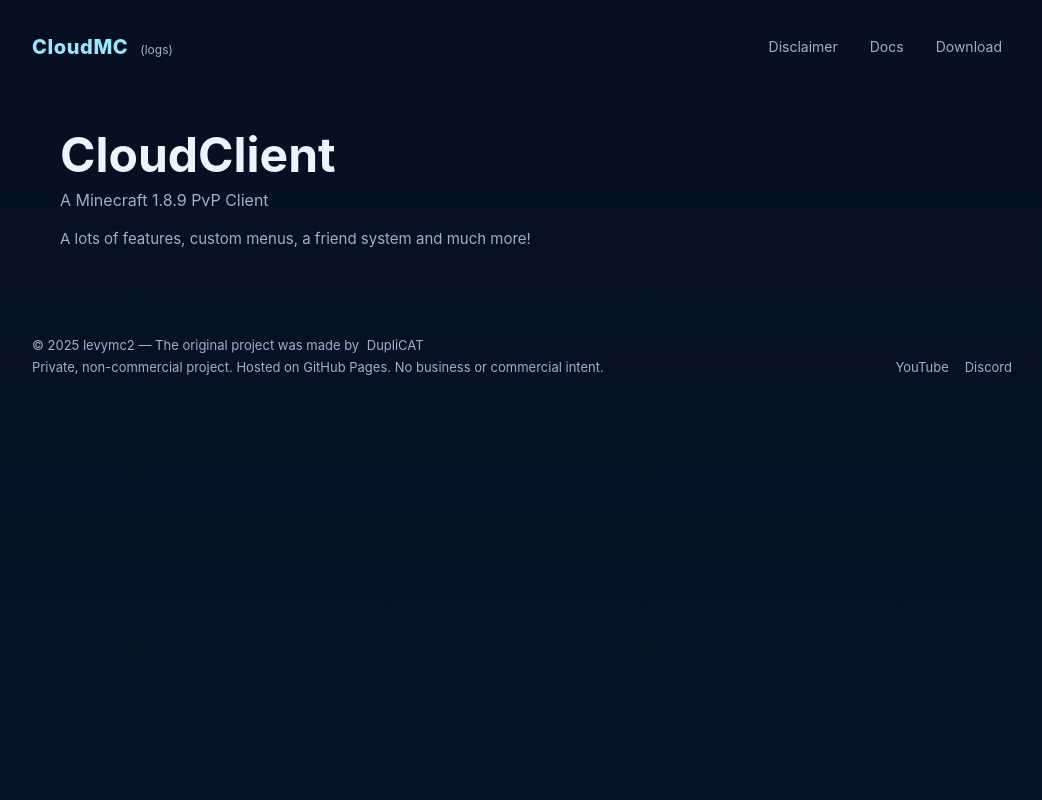
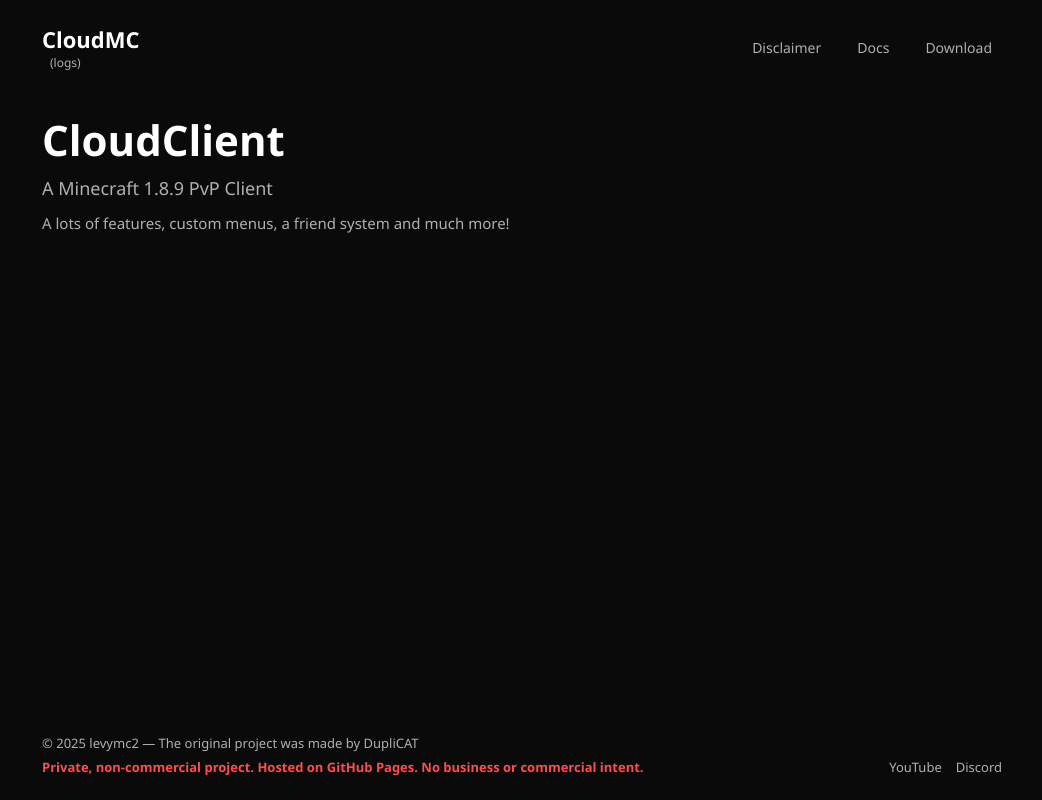
Before and after one commit to LevysGamingWorld/levysgamingworld.github.io, a plain HTML site: page index.html in a window 1280 px wide. Shown: the whole page, without its empty margins (118-1160 px from the left). Drawn offline with Linux system fonts and the light colour scheme.

Commit message:
Update style.css

```diff
--- a/style.css
+++ b/style.css
@@ -1,119 +1,144 @@
-:root{
-  --bg:#071326;
-  --panel:#0b1a2a;
-  --muted:#9fb0c4;
-  --accent:#9be7ff;
-  --white:#eaf6ff;
-  --maxw:980px;
-  --radius:10px;
-  font-family: Inter, "Segoe UI", Roboto, Arial, sans-serif;
+/* Grundlayout */
+:root {
+  --bg: #0a0a0a;
+  --text: #ffffff;
+  --muted: #b0b0b0;
+  --accent: #ff4d4d; /* Rot für Hinweis */
+  --maxw: 960px;
+  font-family: "Segoe UI", Roboto, Arial, sans-serif;
 }
 
-*{box-sizing:border-box}
-html,body{height:100%}
-body{
-  margin:0;
-  background:linear-gradient(180deg,#041022 0%, #071326 100%);
-  color:var(--white);
-  display:flex;
-  flex-direction:column;
-  align-items:center;
-  padding:32px;
+* { box-sizing: border-box; margin: 0; padding: 0; }
+
+body {
+  background: var(--bg);
+  color: var(--text);
+  display: flex;
+  flex-direction: column;
+  align-items: center;
+  min-height: 100vh;
+  padding: 24px;
 }
 
 /* Header */
-.site-header{
-  width:100%;
-  max-width:var(--maxw);
-  display:flex;
-  justify-content:space-between;
-  align-items:center;
-  gap:12px;
-  margin-bottom:28px;
-}
-.left{
-  display:flex;
-  align-items:flex-end;
-  gap:12px;
-}
-.logo{
-  font-weight:800;
-  font-size:20px;
-  color:var(--accent);
-  letter-spacing:0.6px;
-}
-.logs{
-  font-size:12px;
-  color:var(--muted);
-  margin-bottom:2px;
+.site-header {
+  width: 100%;
+  max-width: var(--maxw);
+  display: flex;
+  justify-content: space-between;
+  align-items: center;
+  margin-bottom: 40px;
 }
 
-/* Top navigation (top right) */
-.topnav{display:flex;gap:12px}
-.nav-link{
-  color:var(--muted);
-  text-decoration:none;
-  font-size:14px;
-  padding:6px 10px;
-  border-radius:8px;
-  user-select:none;
+.logo {
+  font-size: 22px;
+  font-weight: 700;
+  color: var(--text);
 }
-.nav-link:hover{color:var(--white); background:rgba(255,255,255,0.02)}
 
-/* Main hero block centered but visually similar to screenshot */
-.main-content{
-  width:100%;
-  max-width:var(--maxw);
-  display:flex;
-  justify-content:flex-start;
+.logs {
+  font-size: 12px;
+  color: var(--muted);
+  margin-left: 8px;
 }
-.hero{
-  background:transparent;
-  padding:36px 28px;
-  border-radius:var(--radius);
+
+.topnav {
+  display: flex;
+  gap: 16px;
 }
-.product{
-  margin:0 0 6px 0;
-  font-size:48px;
-  font-weight:700;
-  color:var(--white);
+
+.nav-link {
+  color: var(--muted);
+  text-decoration: none;
+  font-size: 14px;
+  cursor: pointer;
+  padding: 6px 10px;
+  border-radius: 6px;
+  transition: background 0.15s, color 0.15s;
 }
-.subtitle{
-  margin:0;
-  color:var(--muted);
-  font-size:16px;
+
+.nav-link:hover {
+  background: rgba(255,255,255,0.08);
+  color: var(--text);
 }
-.lead{
-  margin-top:18px;
-  color:var(--muted);
-  max-width:720px;
-  font-size:15px;
-  line-height:1.45;
+
+/* Main */
+.main-content {
+  width: 100%;
+  max-width: var(--maxw);
+  text-align: left;
+  margin-bottom: auto;
+}
+
+.hero .product {
+  font-size: 42px;
+  font-weight: 700;
+  margin-bottom: 8px;
+}
+
+.hero .subtitle {
+  font-size: 18px;
+  color: var(--muted);
+  margin-bottom: 12px;
+}
+
+.hero .lead {
+  font-size: 15px;
+  color: var(--muted);
+  max-width: 700px;
+  line-height: 1.5;
 }
 
 /* Footer */
-.site-footer{
-  width:100%;
-  max-width:var(--maxw);
-  display:flex;
-  justify-content:space-between;
-  align-items:flex-end;
-  gap:12px;
-  margin-top:36px;
-  color:var(--muted);
-  font-size:13px;
+.site-footer {
+  width: 100%;
+  max-width: var(--maxw);
+  display: flex;
+  justify-content: space-between;
+  align-items: flex-end;
+  margin-top: 40px;
+  font-size: 13px;
+  color: var(--muted);
 }
-.left-foot{display:flex;flex-direction:column;gap:6px}
-.inline-link, .small-link{color:var(--muted); text-decoration:none; margin-left:4px}
-.inline-link:hover, .small-link:hover{color:var(--accent)}
-.right-foot{display:flex;gap:12px;align-items:center}
 
-/* Make layout responsive */
-@media (max-width:640px){
-  .site-header{flex-direction:column;align-items:flex-start;gap:8px}
-  .main-content{justify-content:center}
-  .product{font-size:36px;text-align:center}
-  .hero{text-align:center}
-  .site-footer{flex-direction:column;align-items:center;gap:8px}
-  .right-foot{order:2}
+.left-foot {
+  display: flex;
+  flex-direction: column;
+  gap: 6px;
 }
+
+.inline-link, .small-link {
+  color: var(--muted);
+  text-decoration: none;
+  cursor: pointer;
+}
+
+.inline-link:hover, .small-link:hover {
+  color: var(--text);
+}
+
+.note {
+  color: var(--accent);
+  font-size: 13px;
+  font-weight: 600;
+}
+
+.right-foot {
+  display: flex;
+  gap: 14px;
+}
+
+/* Responsive */
+@media (max-width: 640px) {
+  .site-header {
+    flex-direction: column;
+    align-items: flex-start;
+    gap: 8px;
+  }
+  .site-footer {
+    flex-direction: column;
+    align-items: center;
+    gap: 12px;
+    text-align: center;
+  }
+}
```
